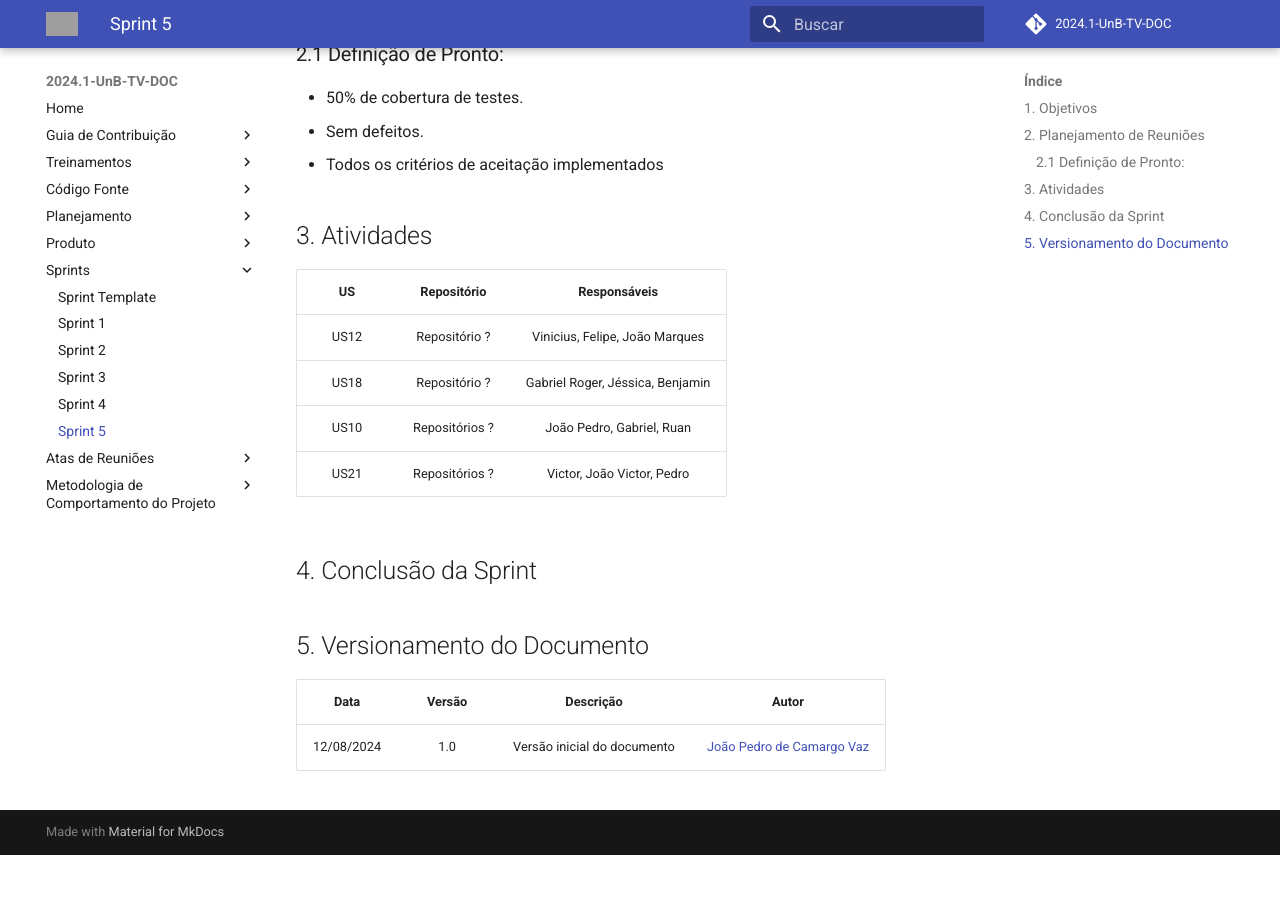
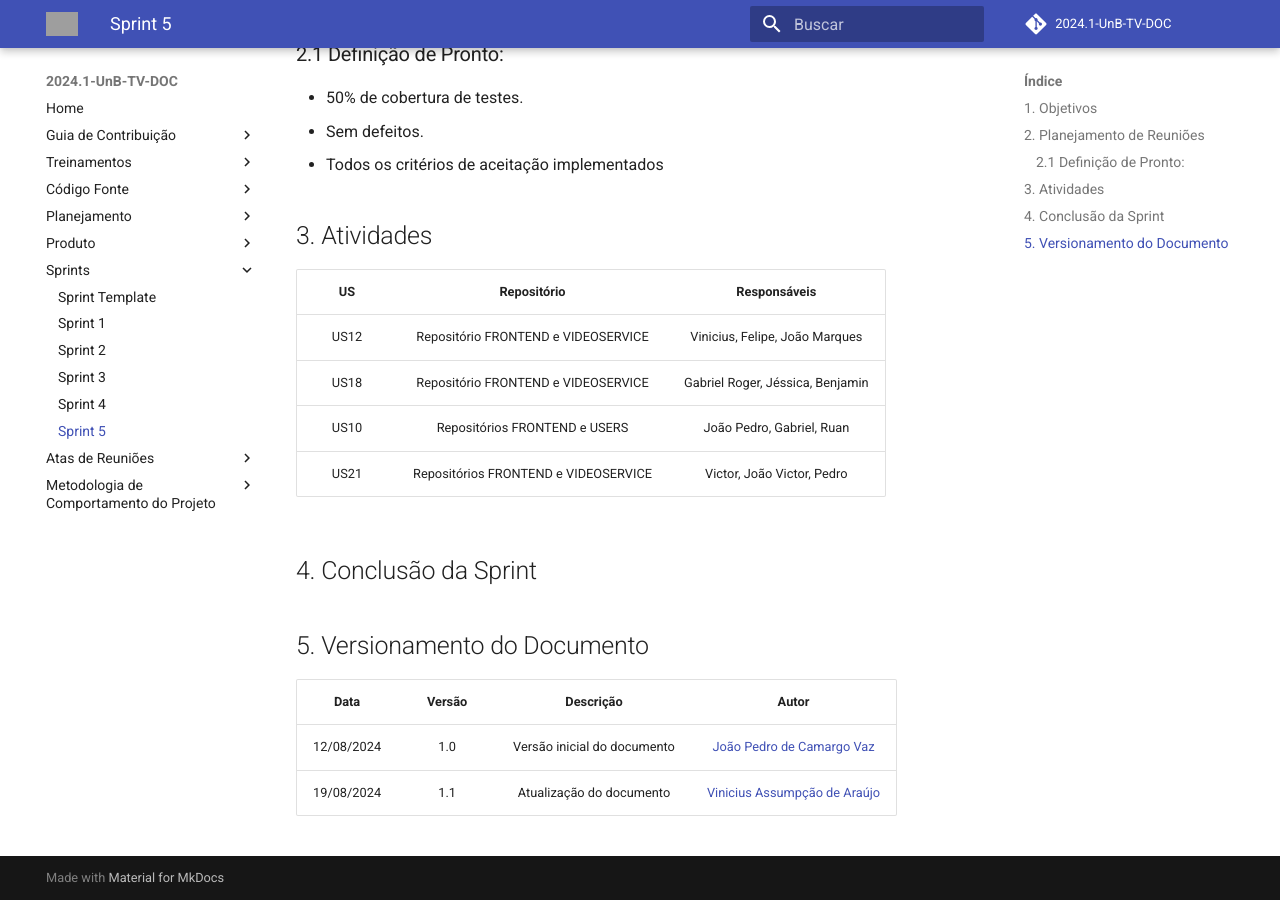
Before and after one commit to fga-eps-mds/2024.1-UnB-TV-DOC, an MkDocs documentation site: the page built from docs/sprints/Sprint5.md, in a window 1280 px wide and 900 px high, scrolled down 677 px. Built offline with MkDocs 1.6.1 and Material for MkDocs 9.7.7, drawn with Linux system fonts in a browser that asks for light colours; comment, search, counter and statistics services are not loaded; before the commit the page ends 1532 px from its top, so only the background shows below that; grey boxes are pictures that could not be loaded.

Commit message:
Atualiza Sprint5.md

```diff
--- a/docs/sprints/Sprint5.md
+++ b/docs/sprints/Sprint5.md
@@ -25,10 +25,10 @@ Tabela com o planejamento de reuniões da Sprint:
 ## 3. Atividades
 | US | Repositório | Responsáveis |
 | :---: | :---------: | :----------: |
-| US12 | Repositório ? | Vinicius, Felipe, João Marques |
-| US18 | Repositório ? | Gabriel Roger, Jéssica, Benjamin |
-| US10 | Repositórios ? | João Pedro, Gabriel, Ruan |
-| US21 | Repositórios ? | Victor, João Victor, Pedro |
+| US12 | Repositório FRONTEND e VIDEOSERVICE | Vinicius, Felipe, João Marques |
+| US18 | Repositório FRONTEND e VIDEOSERVICE | Gabriel Roger, Jéssica, Benjamin |
+| US10 | Repositórios FRONTEND e USERS | João Pedro, Gabriel, Ruan |
+| US21 | Repositórios FRONTEND e VIDEOSERVICE | Victor, João Victor, Pedro |
 
 ## 4. Conclusão da Sprint
 
@@ -37,3 +37,4 @@ Tabela com o planejamento de reuniões da Sprint:
 | Data | Versão | Descrição | Autor |
 | :-----: | :-------------: | :---------------: | :-: |
 | 12/08/2024 | 1.0 | Versão inicial do documento | [João Pedro de Camargo Vaz](https://github.com/JoaoPedro0803) |
+| 19/08/2024 | 1.1 | Atualização do documento | [Vinicius Assumpção de Araújo](https://github.com/Viniman27) |
```
